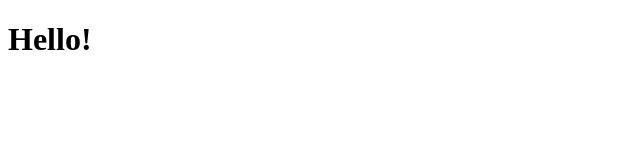
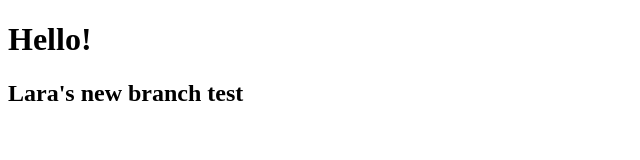
Before and after one commit to lzegart/Test_Project, a plain HTML site: page index.html in a window 1280 px wide. Shown: the whole page, without its empty margins (0-640 px from the left). Drawn offline with Linux system fonts and the light colour scheme.

Commit message:
Lara's new branch push test

```diff
--- a/index.html
+++ b/index.html
@@ -7,5 +7,6 @@
 </head>
 <body>
     <h1>Hello!</h1>
+    <h2>Lara's new branch test</h2>
 </body>
 </html>
```
